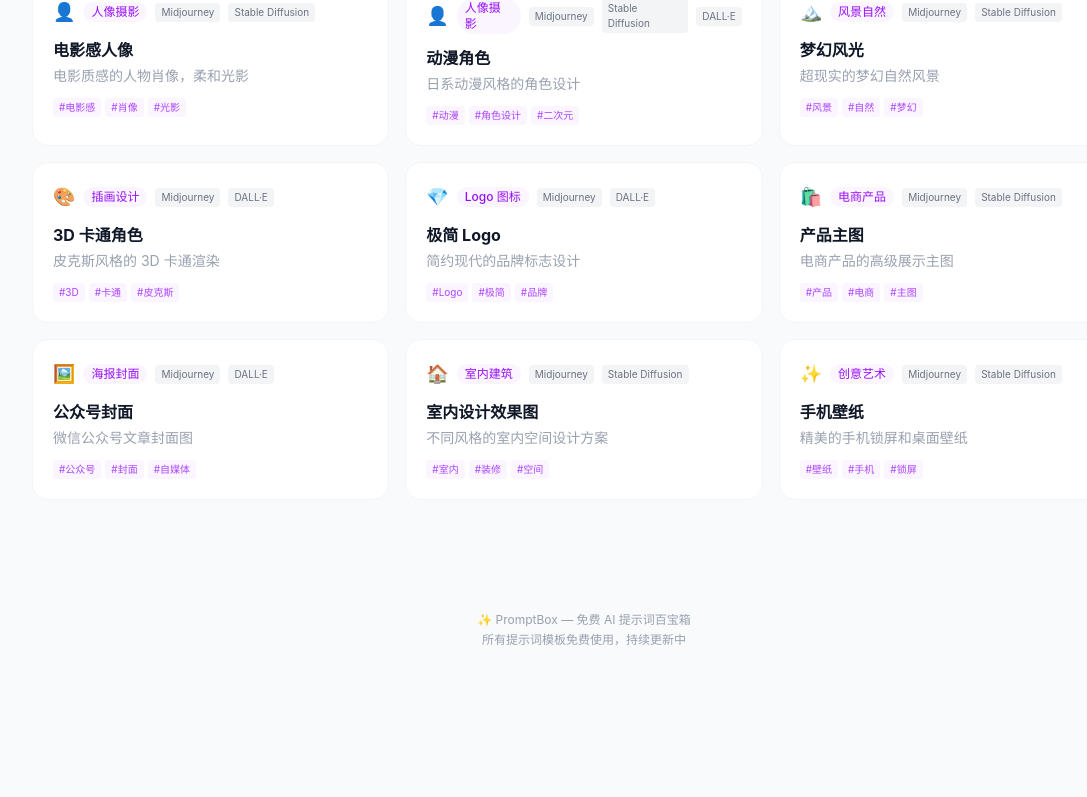
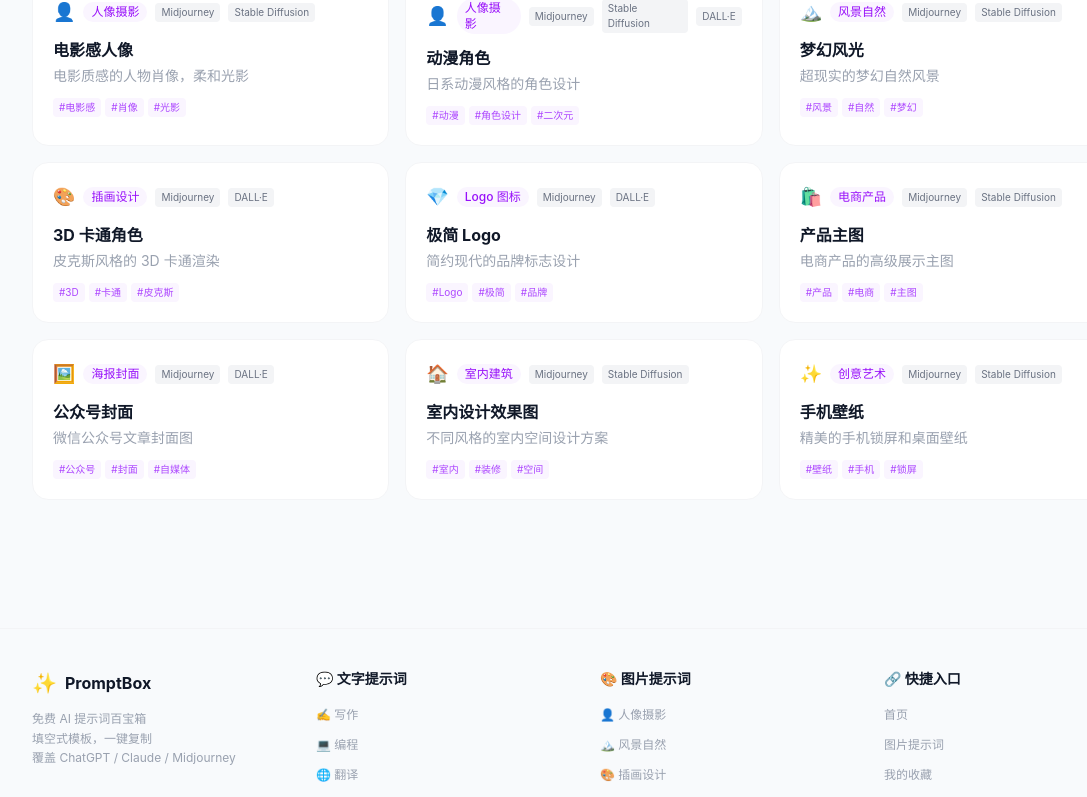
Before and after one commit to xiaoxiao194/promptbox, a Next.js app: page / in a window 1280 px wide. Shown: the part 1985-2782 px from the top of the page, without its empty margins (56-1143 px from the left). Before the commit the page ends 2665 px from the top, so only its background shows below. Built offline with nearby package versions, Linux system fonts and the light colour scheme.

Commit message:
feat: 专业Footer+回到顶部按钮+热门标签更新

```diff
--- a/src/app/page.tsx
+++ b/src/app/page.tsx
@@ -4,6 +4,8 @@ import { prompts, categories } from "@/data/prompts";
 import { imagePrompts, imageCategories } from "@/data/imagePrompts";
 import Link from "next/link";
 import Navbar from "@/components/Navbar";
+import Footer from "@/components/Footer";
+import BackToTop from "@/components/BackToTop";
 
 export default function Home() {
   const [search, setSearch] = useState("");
@@ -197,11 +199,8 @@ export default function Home() {
         </div>
       </section>
 
-      {/* Footer */}
-      <footer className="text-center py-8 text-xs text-gray-400 dark:text-gray-500">
-        <p>✨ PromptBox — 免费 AI 提示词百宝箱</p>
-        <p className="mt-1">所有提示词模板免费使用，持续更新中</p>
-      </footer>
+      <Footer />
+      <BackToTop />
     </main>
   );
 }
--- /dev/null
+++ b/src/components/BackToTop.tsx
@@ -0,0 +1,24 @@
+"use client";
+import { useState, useEffect } from "react";
+
+export default function BackToTop() {
+  const [show, setShow] = useState(false);
+
+  useEffect(() => {
+    const onScroll = () => setShow(window.scrollY > 400);
+    window.addEventListener("scroll", onScroll, { passive: true });
+    return () => window.removeEventListener("scroll", onScroll);
+  }, []);
+
+  if (!show) return null;
+
+  return (
+    <button
+      onClick={() => window.scrollTo({ top: 0, behavior: "smooth" })}
+      className="fixed bottom-6 right-6 w-10 h-10 rounded-full bg-gradient-to-r from-indigo-500 to-purple-500 text-white shadow-lg shadow-indigo-500/20 flex items-center justify-center hover:opacity-90 hover:-translate-y-0.5 transition-all z-50"
+      title="回到顶部"
+    >
+      ↑
+    </button>
+  );
+}
--- /dev/null
+++ b/src/components/Footer.tsx
@@ -0,0 +1,76 @@
+import Link from "next/link";
+import { categories } from "@/data/prompts";
+import { imageCategories } from "@/data/imagePrompts";
+
+export default function Footer() {
+  return (
+    <footer className="border-t border-gray-100 dark:border-gray-800 mt-12">
+      <div className="max-w-6xl mx-auto px-6 py-10">
+        <div className="grid grid-cols-2 sm:grid-cols-4 gap-8 mb-8">
+          {/* Brand */}
+          <div className="col-span-2 sm:col-span-1">
+            <div className="flex items-center gap-2 mb-3">
+              <span className="text-xl">✨</span>
+              <span className="font-bold text-gray-900 dark:text-white">PromptBox</span>
+            </div>
+            <p className="text-xs text-gray-400 leading-relaxed">
+              免费 AI 提示词百宝箱<br />
+              填空式模板，一键复制<br />
+              覆盖 ChatGPT / Claude / Midjourney
+            </p>
+          </div>
+
+          {/* Text Categories */}
+          <div>
+            <h4 className="font-bold text-sm text-gray-900 dark:text-white mb-3">💬 文字提示词</h4>
+            <ul className="space-y-1.5">
+              {categories.map(c => (
+                <li key={c.id}>
+                  <Link href={`/category/${c.id}`} className="text-xs text-gray-400 hover:text-indigo-500 dark:hover:text-indigo-400 transition-colors">
+                    {c.icon} {c.name}
+                  </Link>
+                </li>
+              ))}
+            </ul>
+          </div>
+
+          {/* Image Categories */}
+          <div>
+            <h4 className="font-bold text-sm text-gray-900 dark:text-white mb-3">🎨 图片提示词</h4>
+            <ul className="space-y-1.5">
+              {imageCategories.map(c => (
+                <li key={c.id}>
+                  <Link href={`/image-category/${c.id}`} className="text-xs text-gray-400 hover:text-purple-500 dark:hover:text-purple-400 transition-colors">
+                    {c.icon} {c.name}
+                  </Link>
+                </li>
+              ))}
+            </ul>
+          </div>
+
+          {/* Quick Links */}
+          <div>
+            <h4 className="font-bold text-sm text-gray-900 dark:text-white mb-3">🔗 快捷入口</h4>
+            <ul className="space-y-1.5">
+              <li><Link href="/" className="text-xs text-gray-400 hover:text-indigo-500 transition-colors">首页</Link></li>
+              <li><Link href="/image" className="text-xs text-gray-400 hover:text-indigo-500 transition-colors">图片提示词</Link></li>
+              <li><Link href="/favorites" className="text-xs text-gray-400 hover:text-indigo-500 transition-colors">我的收藏</Link></li>
+            </ul>
+            <h4 className="font-bold text-sm text-gray-900 dark:text-white mt-4 mb-3">🤖 支持平台</h4>
+            <ul className="space-y-1.5">
+              {["ChatGPT", "Claude", "Kimi", "Midjourney", "Stable Diffusion", "DALL·E"].map(p => (
+                <li key={p}><span className="text-xs text-gray-400">{p}</span></li>
+              ))}
+            </ul>
+          </div>
+        </div>
+
+        {/* Bottom */}
+        <div className="border-t border-gray-100 dark:border-gray-800 pt-6 flex flex-col sm:flex-row items-center justify-between gap-2">
+          <p className="text-xs text-gray-400">© {new Date().getFullYear()} PromptBox. 所有提示词模板免费使用。</p>
+          <p className="text-xs text-gray-400">Made with ❤️ for AI creators</p>
+        </div>
+      </div>
+    </footer>
+  );
+}
```
